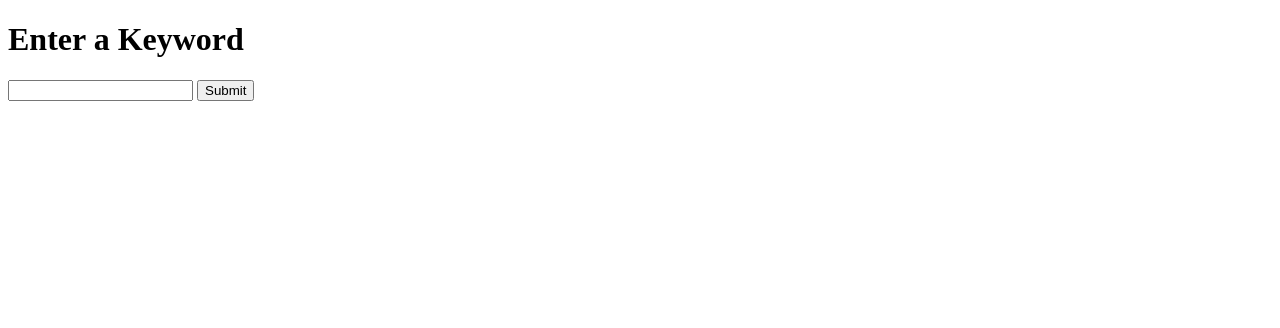
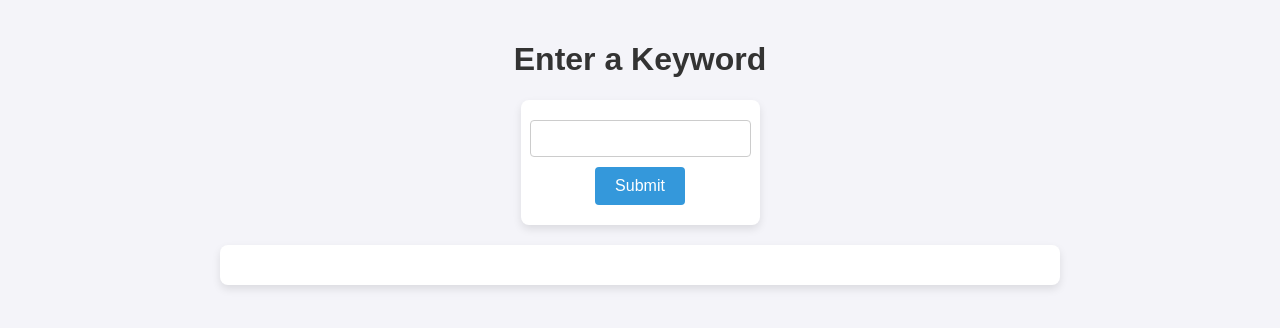
Before and after one commit to KarstenJep/gen-ai-deployment, a website: page public/index.html in a window 1280 px wide. Drawn offline with Linux system fonts and the light colour scheme.

Commit message:
added styling

```diff
--- a/public/index.html
+++ b/public/index.html
@@ -21,6 +21,64 @@
             0% { transform: rotate(0deg); }
             100% { transform: rotate(360deg); }
         }
+
+        body {
+        font-family: Arial, sans-serif;
+        background-color: #f4f4f9;
+        margin: 0;
+        padding: 20px;
+        display: flex;
+        flex-direction: column;
+        align-items: center;
+    }
+
+    h1 {
+        color: #333;
+    }
+
+    #keywordForm {
+        display: flex;
+        flex-direction: column;
+        align-items: center;
+        background: #fff;
+        padding: 20px;
+        border-radius: 8px;
+        box-shadow: 0 4px 8px rgba(0, 0, 0, 0.1);
+    }
+
+    #keywordInput {
+        padding: 10px;
+        border: 1px solid #ccc;
+        border-radius: 4px;
+        margin-bottom: 10px;
+        width: 100%;
+        max-width: 300px;
+    }
+
+    button {
+        padding: 10px 20px;
+        background-color: #3498db;
+        border: none;
+        border-radius: 4px;
+        color: #fff;
+        font-size: 16px;
+        cursor: pointer;
+        transition: background-color 0.3s;
+    }
+
+    button:hover {
+        background-color: #2980b9;
+    }
+
+    #result {
+        margin-top: 20px;
+        background: #fff;
+        padding: 20px;
+        border-radius: 8px;
+        box-shadow: 0 4px 8px rgba(0, 0, 0, 0.1);
+        max-width: 800px;
+        width: 100%;
+    }
     </style>
 </head>
 <body>
@@ -63,7 +121,6 @@
                 spinner.style.display = 'none';
                 resultDiv.innerHTML = html;
 
-                // Clear the input field after displaying the result
                 keywordInput.value = '';
                 console.log('Result displayed and input cleared');
             })
```
